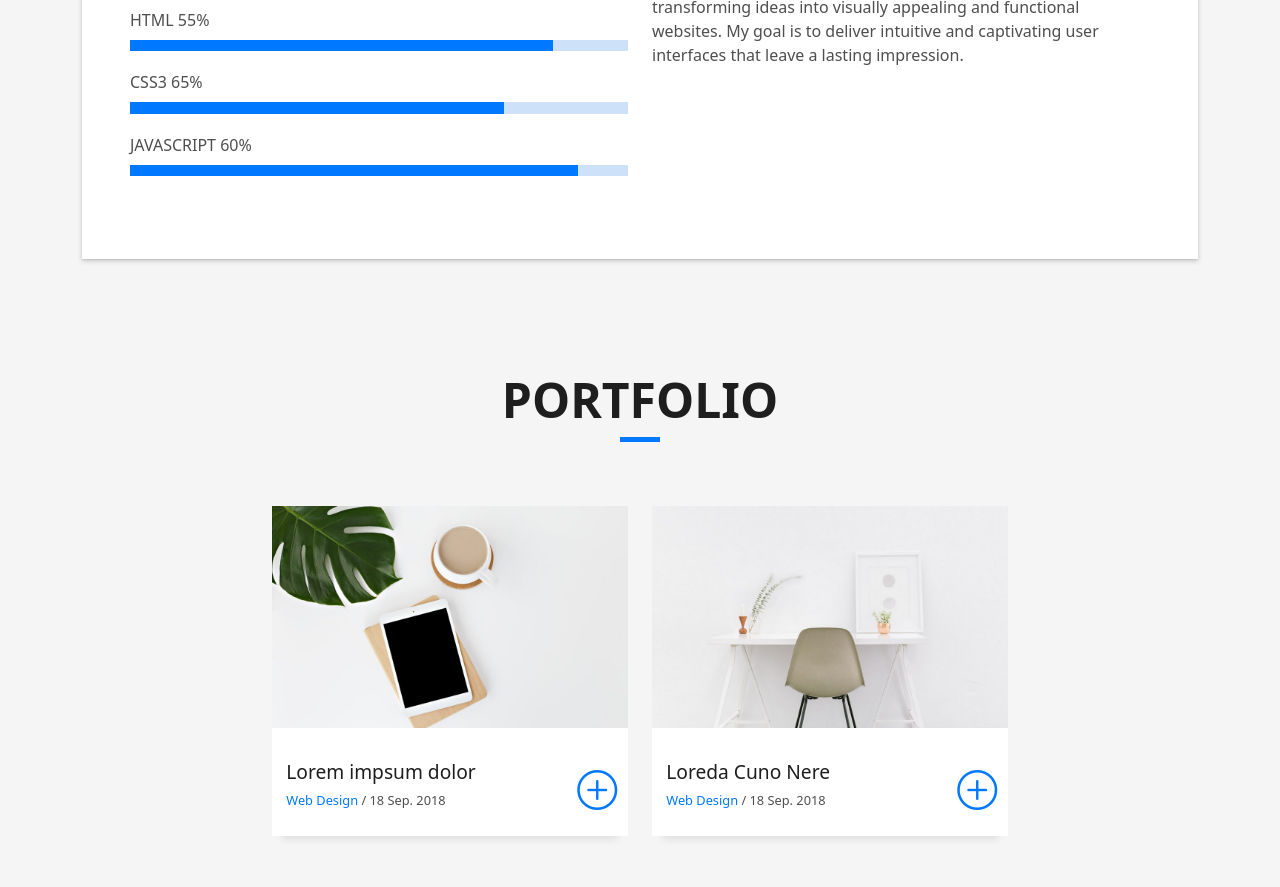
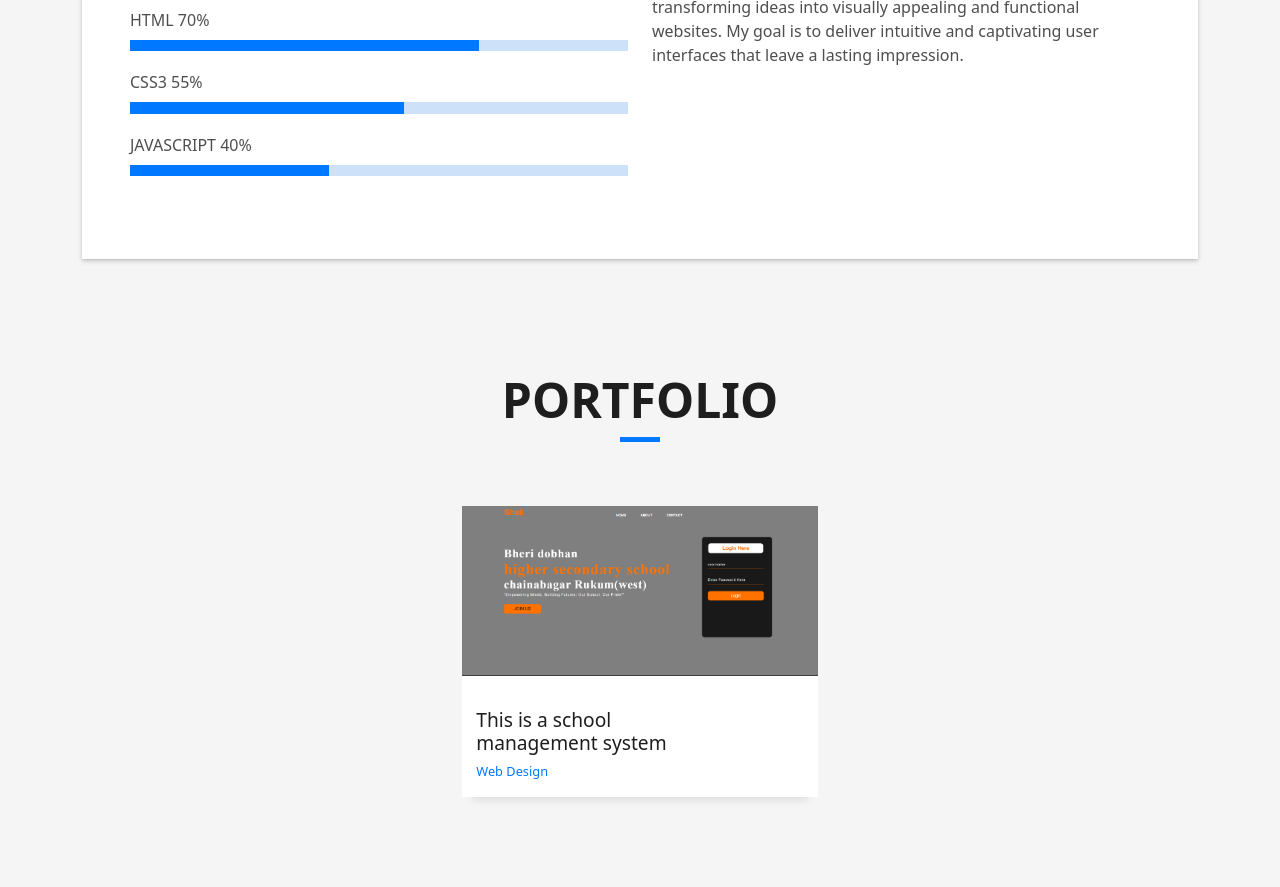
Before and after one commit to 1234shali/My_portfolio, a plain HTML site: page index.html in a window 1280 px wide. Shown: the part 1139-2026 px from the top of the page. Drawn offline with Linux system fonts and the light colour scheme.

Commit message:
portfolio complete

```diff
--- a/index.html
+++ b/index.html
@@ -48,7 +48,7 @@
   </header>
 
   <!-- ======= Hero Section ======= -->
-  <div id="hero" class="hero route bg-image" style="background-image: url(assets/img/profile.jpeg)">
+  <div id="hero" class="hero route bg-image" style="background-image: url(assets/img/computer.jpg)">
     <div class="overlay-itro"></div>
     <div class="hero-content display-table">
       <div class="table-cell">
@@ -89,18 +89,18 @@
                   </div>
                   <div class="skill-mf">
                     <p class="title-s">Skill</p>
-                    <span>HTML</span> <span class="pull-right">55%</span>
+                    <span>HTML</span> <span class="pull-right">70%</span>
                     <div class="progress">
-                      <div class="progress-bar" role="progressbar" style="width: 85%;" aria-valuenow="65" aria-valuemin="0" aria-valuemax="80"></div>
+                      <div class="progress-bar" role="progressbar" style="width: 70%;" aria-valuenow="70" aria-valuemin="0" aria-valuemax="100"></div>
                     </div>
-                    <span>CSS3</span> <span class="pull-right">65%</span>
+                    <span>CSS3</span> <span class="pull-right">55%</span>
                     <div class="progress">
-                      <div class="progress-bar" role="progressbar" style="width: 75%" aria-valuenow="55" aria-valuemin="0" aria-valuemax="80"></div>
+                      <div class="progress-bar" role="progressbar" style="width: 55%" aria-valuenow="55" aria-valuemin="0" aria-valuemax="100"></div>
                     </div>
 
-                    <span>JAVASCRIPT</span> <span class="pull-right">60%</span>
+                    <span>JAVASCRIPT</span> <span class="pull-right">40%</span>
                     <div class="progress">
-                      <div class="progress-bar" role="progressbar" style="width: 90%" aria-valuenow="90" aria-valuemin="0" aria-valuemax="100"></div>
+                      <div class="progress-bar" role="progressbar" style="width: 40%" aria-valuenow="40" aria-valuemin="0" aria-valuemax="100"></div>
                     </div>
                   </div>
                 </div>
@@ -141,52 +141,25 @@
         <div class="row d-flex justify-content-center" >
           <div class="col-md-4">
             <div class="work-box">
-              <a href="assets/img/work-1.jpg" data-gallery="portfolioGallery" class="portfolio-lightbox">
+              <a href="assets/img/school.png" data-gallery="portfolioGallery" class="portfolio-lightbox">
                 <div class="work-img">
-                  <img src="assets/img/work-1.jpg" alt="" class="img-fluid">
+                  <img src="assets/img/school.png" alt="" class="img-fluid">
                 </div>
               </a>
               <div class="work-content">
                 <div class="row">
                   <div class="col-sm-8">
-                    <h2 class="w-title">Lorem impsum dolor</h2>
+                    <h2 class="w-title">This is a school management system</h2>
                     <div class="w-more">
-                      <span class="w-ctegory">Web Design</span> / <span class="w-date">18 Sep. 2018</span>
+                      <span class="w-ctegory">Web Design</span>
                     </div>
                   </div>
-                  <div class="col-sm-4">
-                    <div class="w-like">
-                      <a href="portfolio-details.html"> <span class="bi bi-plus-circle"></span></a>
-                    </div>
-                  </div>
+
                 </div>
               </div>
             </div>
           </div>
-          <div class="col-md-4">
-            <div class="work-box">
-              <a href="assets/img/work-2.jpg" data-gallery="portfolioGallery" class="portfolio-lightbox">
-                <div class="work-img">
-                  <img src="assets/img/work-2.jpg" alt="" class="img-fluid">
-                </div>
-              </a>
-              <div class="work-content">
-                <div class="row">
-                  <div class="col-sm-8">
-                    <h2 class="w-title">Loreda Cuno Nere</h2>
-                    <div class="w-more">
-                      <span class="w-ctegory">Web Design</span> / <span class="w-date">18 Sep. 2018</span>
-                    </div>
-                  </div>
-                  <div class="col-sm-4">
-                    <div class="w-like">
-                      <a href="portfolio-details.html"> <span class="bi bi-plus-circle"></span></a>
-                    </div>
-                  </div>
-                </div>
-              </div>
-            </div>
-          </div>
+
 
 
         </div>
```
Also changed, not shown: assets/img/school.png (added), assets/img/work-1.jpg (deleted), assets/img/work-2.jpg (deleted), assets/img/work-3.jpg (deleted), assets/img/work-4.jpg (deleted), assets/img/work-5.jpg (deleted), assets/img/work-6.jpg (deleted), assets/scss/Readme.txt (deleted), 1 other file.
